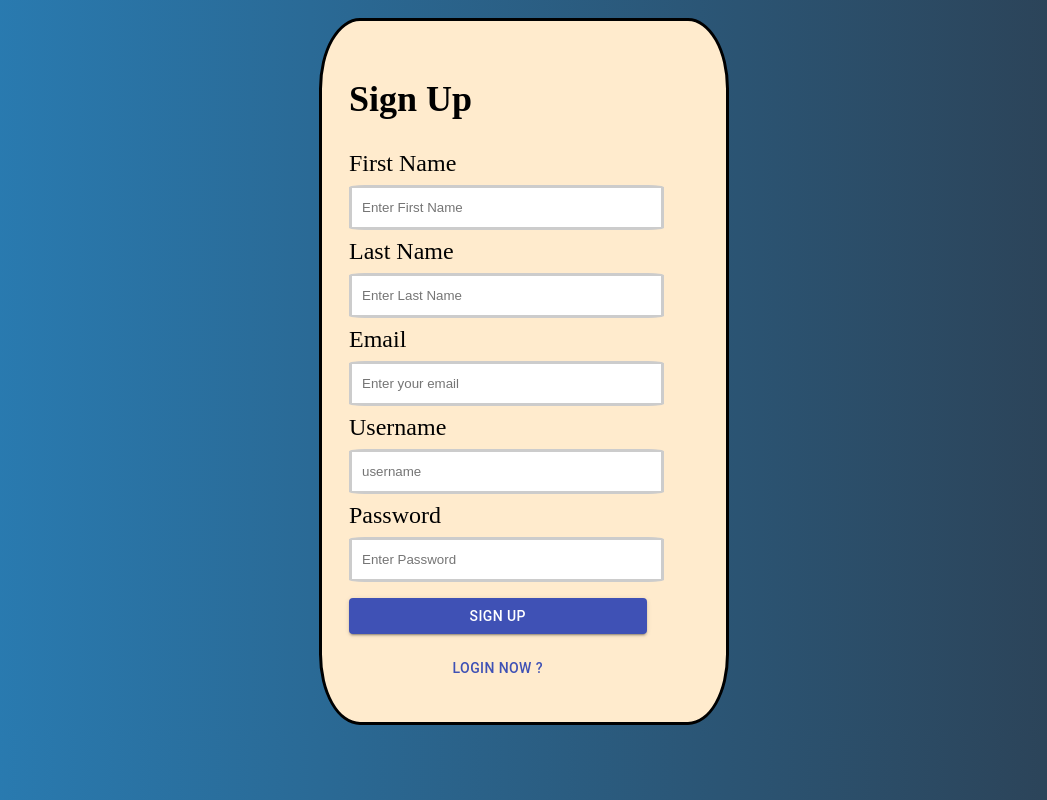
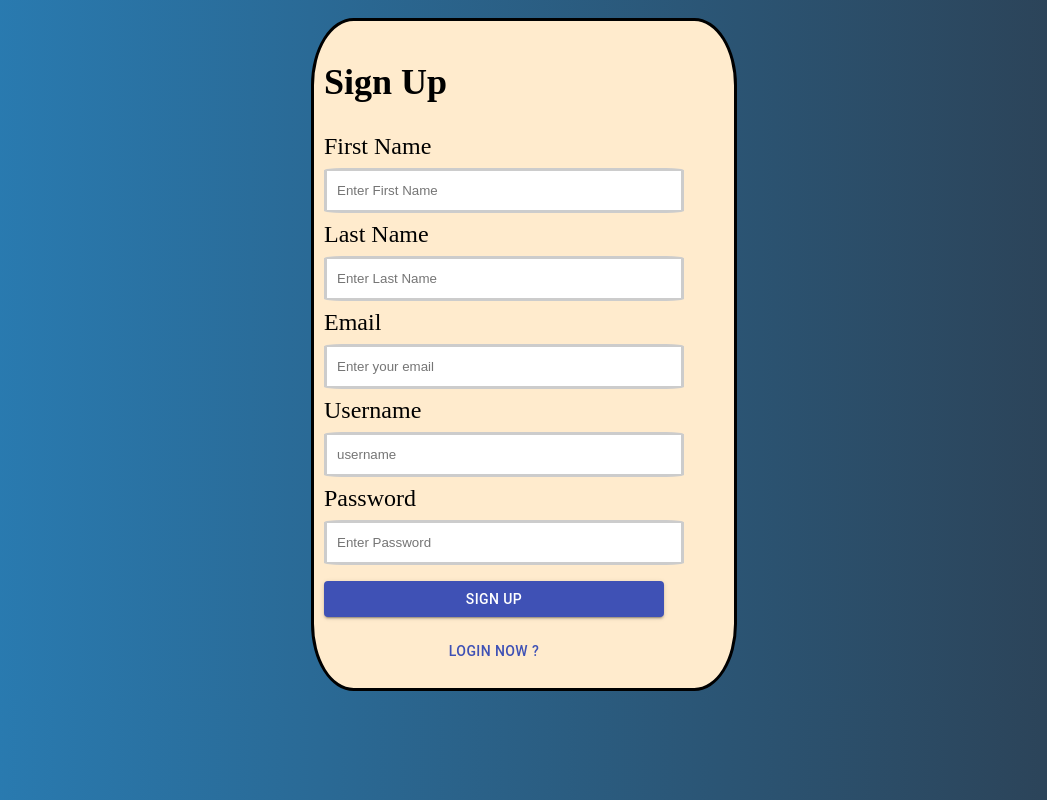
Before and after one commit to pradhyumvyas/JobApplicationTracker, a React (Create React App) app in the folder FrontEnd/job-app-tracker/: page /signup in a window 1280 px wide. Shown: the whole page, without its empty margins (116-1163 px from the left). Built offline with nearby package versions, Linux system fonts and the light colour scheme.

Commit message:
Signup done from frontend

```diff
--- a/FrontEnd/job-app-tracker/src/core/CSS/_signup.scss
+++ b/FrontEnd/job-app-tracker/src/core/CSS/_signup.scss
@@ -6,10 +6,11 @@
 .signupForm{
 
     border: 3px solid black;
-    padding: 27px;
+    padding: 10px;
     border-radius: 10%;
     background-color: blanchedalmond;
-    max-width: 350px;
+    max-width: 400px;
+    box-shadow: 6px;
 
     margin: auto;
     color: black;
--- a/FrontEnd/job-app-tracker/src/core/CSS/style.css
+++ b/FrontEnd/job-app-tracker/src/core/CSS/style.css
@@ -78,10 +78,12 @@ body {
 
 .signupForm {
   border: 3px solid black;
-  padding: 27px;
+  padding: 10px;
   border-radius: 10%;
   background-color: blanchedalmond;
-  max-width: 350px;
+  max-width: 400px;
+  -webkit-box-shadow: 6px;
+          box-shadow: 6px;
   margin: auto;
   color: black;
   font-size: x-large;
--- a/FrontEnd/job-app-tracker/src/user/Signup.js
+++ b/FrontEnd/job-app-tracker/src/user/Signup.js
@@ -55,6 +55,7 @@ function Signup() {
             .catch((e) => console.log(e))
     }
 
+    const signupForm = () => {
         return (
             <div>
                 <div className="signup">
@@ -96,4 +97,12 @@ function Signup() {
         )
     }
 
+    return (
+        <div className="">
+            {signupForm()}
+        </div>
+
+    )
+}
+
 export default Signup
```
Also changed, not shown: 2 other files (tests, documents, lock files or other folders). Lines whose indentation alone changed are shown as unchanged.
